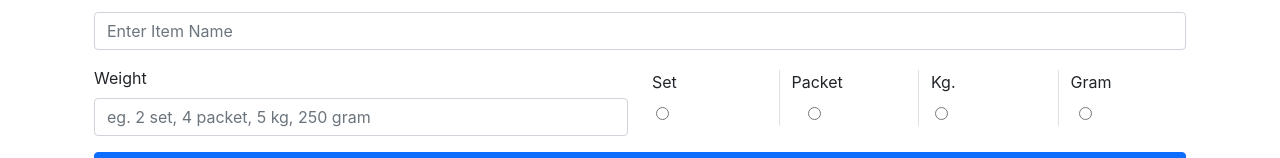
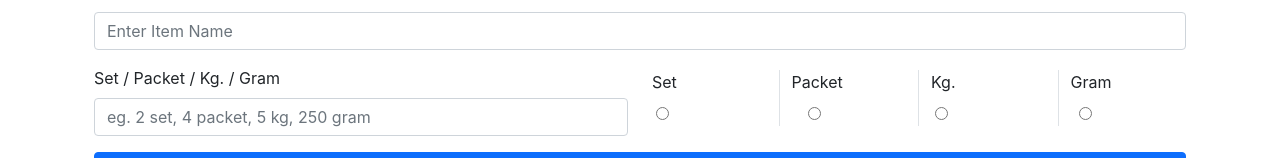
Before and after one commit to rockeykumar/grocery_store, a React (Create React App) app: page / in a window 1280 px wide. Shown: the part 410-568 px from the top of the page. Built offline with nearby package versions, Linux system fonts and the light colour scheme.

Commit message:
error free

```diff
--- a/src/Components/Dashboard.js
+++ b/src/Components/Dashboard.js
@@ -274,7 +274,7 @@ const Dashboard = () => {
 
           <div className="row">
             <div className=" col-lg-6 mb-3">
-              <label className="form-label">Weight</label>
+              <label className="form-label">Set / Packet / Kg. / Gram</label>
               <input
                 type="text"
                 name="customWeight"
```
